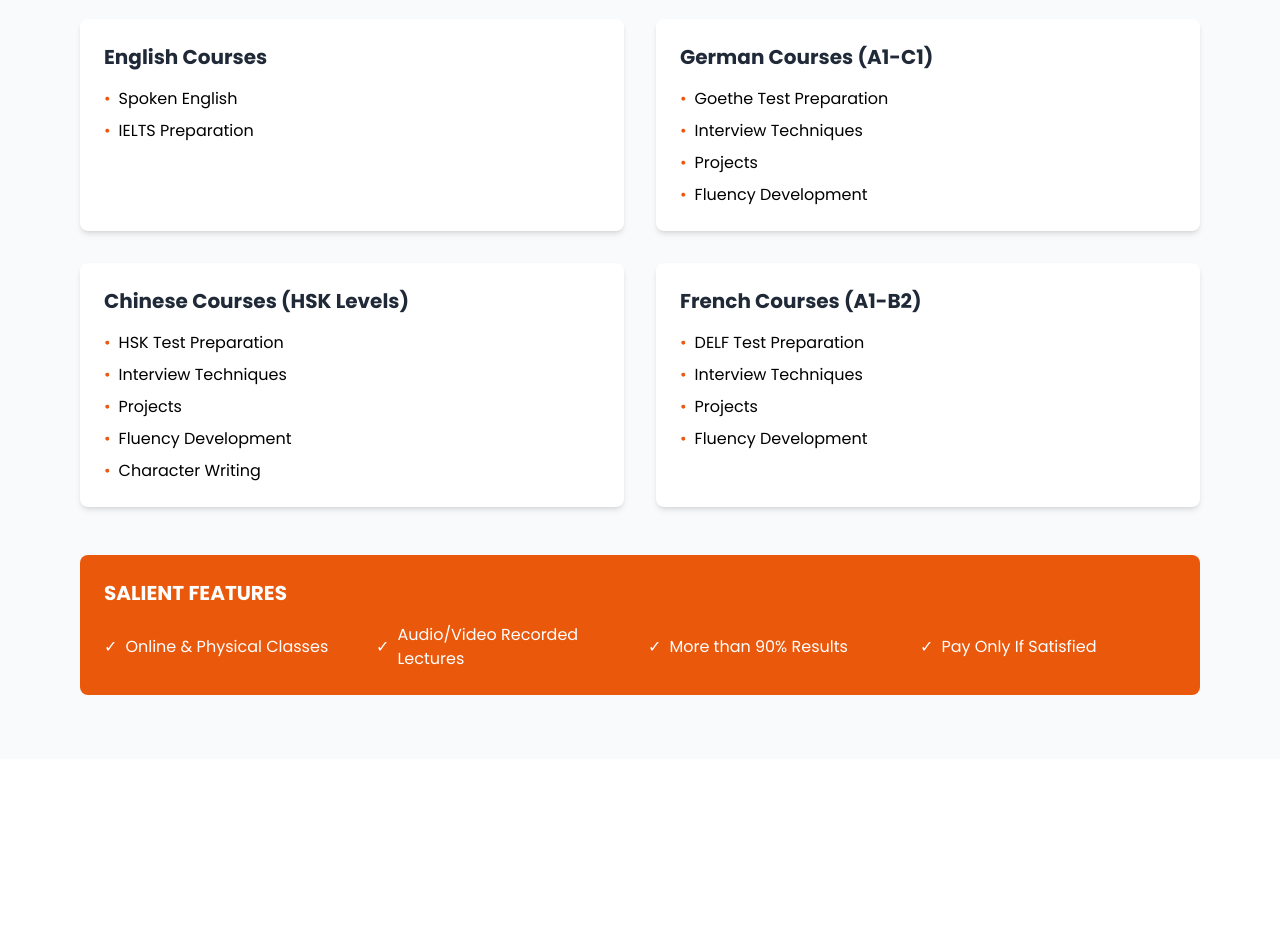
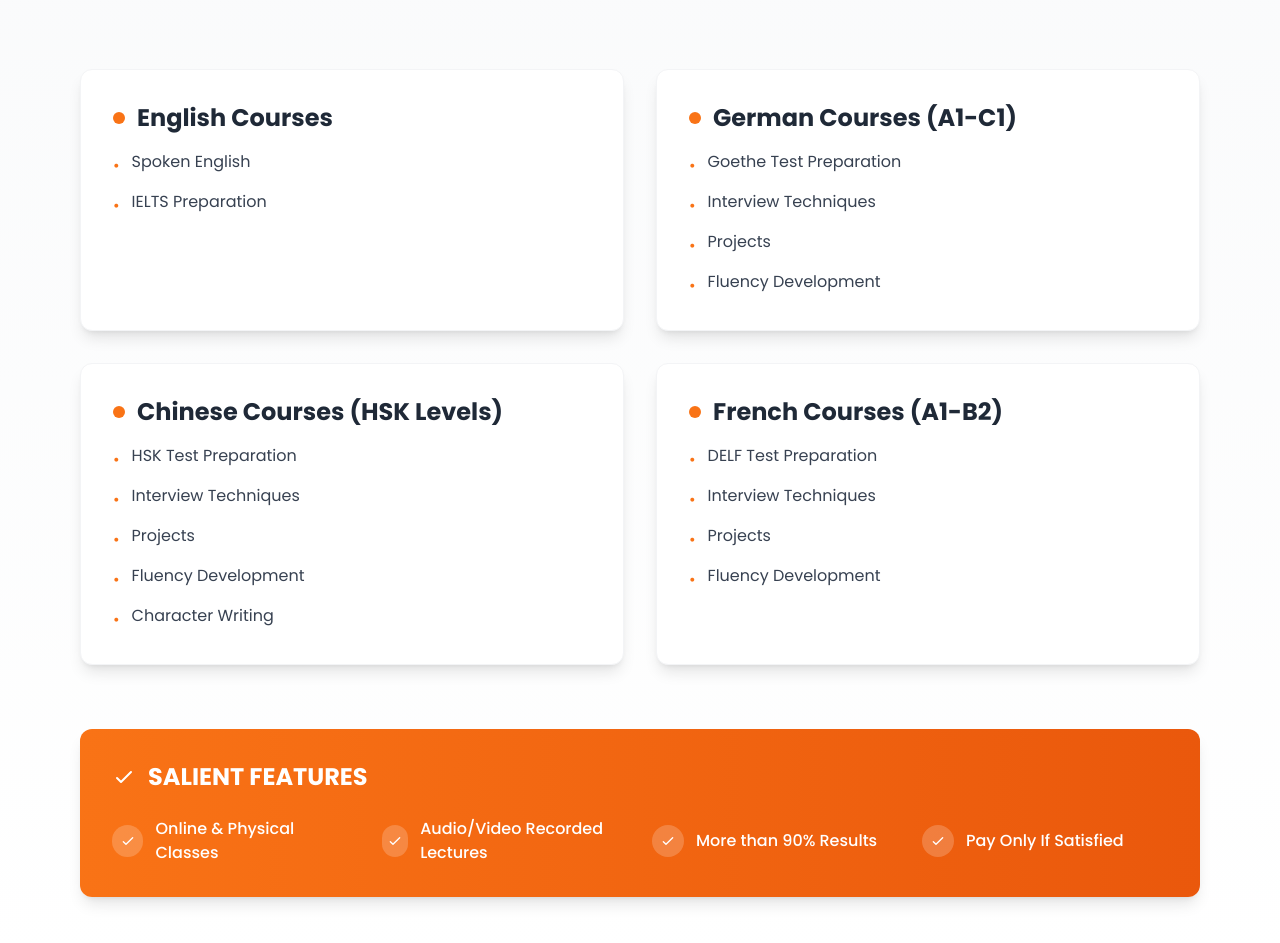
Before and after one commit to amnakhalid625/LanguageWebApp, a React (Vite) app: page / in a window 1280 px wide. Shown: the part 1305-2248 px from the top of the page. Before the commit the page ends 2064 px from the top, so only its background shows below. Built offline with nearby package versions, Linux system fonts and the light colour scheme.

Commit message:
languageWebApp

```diff
--- a/src/components/Courses.jsx
+++ b/src/components/Courses.jsx
@@ -1,131 +1,111 @@
 import React from 'react';
 
 const Courses = () => {
+  const languages = [
+    {
+      name: "English",
+      level: "",
+      features: [
+        "Spoken English",
+        "IELTS Preparation"
+      ]
+    },
+    {
+      name: "German",
+      level: "A1-C1",
+      features: [
+        "Goethe Test Preparation",
+        "Interview Techniques",
+        "Projects",
+        "Fluency Development"
+      ]
+    },
+    {
+      name: "Chinese",
+      level: "HSK Levels",
+      features: [
+        "HSK Test Preparation",
+        "Interview Techniques",
+        "Projects",
+        "Fluency Development",
+        "Character Writing"
+      ]
+    },
+    {
+      name: "French",
+      level: "A1-B2",
+      features: [
+        "DELF Test Preparation",
+        "Interview Techniques",
+        "Projects",
+        "Fluency Development"
+      ]
+    }
+  ];
+
+  const features = [
+    "Online & Physical Classes",
+    "Audio/Video Recorded Lectures",
+    "More than 90% Results",
+    "Pay Only If Satisfied"
+  ];
+
   return (
-    <section className="py-16 px-6 lg:px-20 bg-gray-50">
+    <section className="py-16 px-6 lg:px-20 bg-gradient-to-b from-gray-50 to-white">
       <div className="max-w-6xl mx-auto">
         {/* Header */}
-        <div className="text-center mb-12">
+        <div className="text-center mb-16">
           <h2 className="text-3xl md:text-4xl font-bold text-gray-900 mb-2">
             HOME OF LANGUAGES
           </h2>
-          <div className="w-20 h-1 bg-orange-600 mx-auto"></div>
-          <p className="text-gray-600 mt-4">
+          <div className="w-20 h-1.5 bg-orange-500 mx-auto mb-4 rounded-full"></div>
+          <p className="text-gray-600 mt-4 max-w-2xl mx-auto text-lg">
             FROM THE PROFESSORS OF UNIVERSITY OF THE PUNJAB & HALLMARK EDUCATION
           </p>
         </div>
 
         {/* Language Options */}
-        <div className="grid grid-cols-1 md:grid-cols-2 gap-8 mb-12">
-          {/* English */}
-          <div className="bg-white p-6 rounded-lg shadow-md">
-            <h3 className="text-xl font-bold text-gray-800 mb-4">English Courses</h3>
-            <ul className="space-y-2">
-              <li className="flex items-start">
-                <span className="text-orange-600 mr-2">•</span>
-                <span>Spoken English</span>
-              </li>
-              <li className="flex items-start">
-                <span className="text-orange-600 mr-2">•</span>
-                <span>IELTS Preparation</span>
-              </li>
-            </ul>
-          </div>
-
-          {/* German */}
-          <div className="bg-white p-6 rounded-lg shadow-md">
-            <h3 className="text-xl font-bold text-gray-800 mb-4">German Courses (A1-C1)</h3>
-            <ul className="space-y-2">
-              <li className="flex items-start">
-                <span className="text-orange-600 mr-2">•</span>
-                <span>Goethe Test Preparation</span>
-              </li>
-              <li className="flex items-start">
-                <span className="text-orange-600 mr-2">•</span>
-                <span>Interview Techniques</span>
-              </li>
-              <li className="flex items-start">
-                <span className="text-orange-600 mr-2">•</span>
-                <span>Projects</span>
-              </li>
-              <li className="flex items-start">
-                <span className="text-orange-600 mr-2">•</span>
-                <span>Fluency Development</span>
-              </li>
-            </ul>
-          </div>
-
-          {/* Chinese */}
-          <div className="bg-white p-6 rounded-lg shadow-md">
-            <h3 className="text-xl font-bold text-gray-800 mb-4">Chinese Courses (HSK Levels)</h3>
-            <ul className="space-y-2">
-              <li className="flex items-start">
-                <span className="text-orange-600 mr-2">•</span>
-                <span>HSK Test Preparation</span>
-              </li>
-              <li className="flex items-start">
-                <span className="text-orange-600 mr-2">•</span>
-                <span>Interview Techniques</span>
-              </li>
-              <li className="flex items-start">
-                <span className="text-orange-600 mr-2">•</span>
-                <span>Projects</span>
-              </li>
-              <li className="flex items-start">
-                <span className="text-orange-600 mr-2">•</span>
-                <span>Fluency Development</span>
-              </li>
-              <li className="flex items-start">
-                <span className="text-orange-600 mr-2">•</span>
-                <span>Character Writing</span>
-              </li>
-            </ul>
-          </div>
-
-          {/* French */}
-          <div className="bg-white p-6 rounded-lg shadow-md">
-            <h3 className="text-xl font-bold text-gray-800 mb-4">French Courses (A1-B2)</h3>
-            <ul className="space-y-2">
-              <li className="flex items-start">
-                <span className="text-orange-600 mr-2">•</span>
-                <span>DELF Test Preparation</span>
-              </li>
-              <li className="flex items-start">
-                <span className="text-orange-600 mr-2">•</span>
-                <span>Interview Techniques</span>
-              </li>
-              <li className="flex items-start">
-                <span className="text-orange-600 mr-2">•</span>
-                <span>Projects</span>
-              </li>
-              <li className="flex items-start">
-                <span className="text-orange-600 mr-2">•</span>
-                <span>Fluency Development</span>
-              </li>
-            </ul>
-          </div>
+        <div className="grid grid-cols-1 md:grid-cols-2 gap-8 mb-16">
+          {languages.map((language, index) => (
+            <div
+              key={index}
+              className="bg-white p-8 rounded-xl shadow-lg hover:shadow-xl transition-shadow duration-300 border border-gray-100"
+            >
+              <h3 className="text-2xl font-bold text-gray-800 mb-4 flex items-center">
+                <span className="w-3 h-3 bg-orange-500 rounded-full mr-3"></span>
+                {language.name} Courses {language.level && `(${language.level})`}
+              </h3>
+              <ul className="space-y-3">
+                {language.features.map((feature, idx) => (
+                  <li key={idx} className="flex items-start">
+                    <span className="text-orange-500 mr-3 mt-1">•</span>
+                    <span className="text-gray-700">{feature}</span>
+                  </li>
+                ))}
+              </ul>
+            </div>
+          ))}
         </div>
 
         {/* Features Banner */}
-        <div className="bg-orange-600 text-white p-6 rounded-lg">
-          <h3 className="text-xl font-bold mb-4">SALIENT FEATURES</h3>
-          <div className="grid grid-cols-1 md:grid-cols-2 lg:grid-cols-4 gap-4">
-            <div className="flex items-center">
-              <span className="mr-2">✓</span>
-              <span>Online & Physical Classes</span>
-            </div>
-            <div className="flex items-center">
-              <span className="mr-2">✓</span>
-              <span>Audio/Video Recorded Lectures</span>
-            </div>
-            <div className="flex items-center">
-              <span className="mr-2">✓</span>
-              <span>More than 90% Results</span>
-            </div>
-            <div className="flex items-center">
-              <span className="mr-2">✓</span>
-              <span>Pay Only If Satisfied</span>
-            </div>
+        <div className="bg-gradient-to-r from-orange-500 to-orange-600 text-white p-8 rounded-xl shadow-lg">
+          <h3 className="text-2xl font-bold mb-6 flex items-center">
+            <svg className="w-6 h-6 mr-3" fill="none" stroke="currentColor" viewBox="0 0 24 24">
+              <path strokeLinecap="round" strokeLinejoin="round" strokeWidth={2} d="M5 13l4 4L19 7" />
+            </svg>
+            SALIENT FEATURES
+          </h3>
+          <div className="grid grid-cols-1 md:grid-cols-2 lg:grid-cols-4 gap-6">
+            {features.map((feature, index) => (
+              <div key={index} className="flex items-center">
+                <div className="w-8 h-8 bg-white bg-opacity-20 rounded-full flex items-center justify-center mr-3">
+                  <svg className="w-4 h-4" fill="none" stroke="currentColor" viewBox="0 0 24 24">
+                    <path strokeLinecap="round" strokeLinejoin="round" strokeWidth={2} d="M5 13l4 4L19 7" />
+                  </svg>
+                </div>
+                <span className="font-medium">{feature}</span>
+              </div>
+            ))}
           </div>
         </div>
       </div>
```
